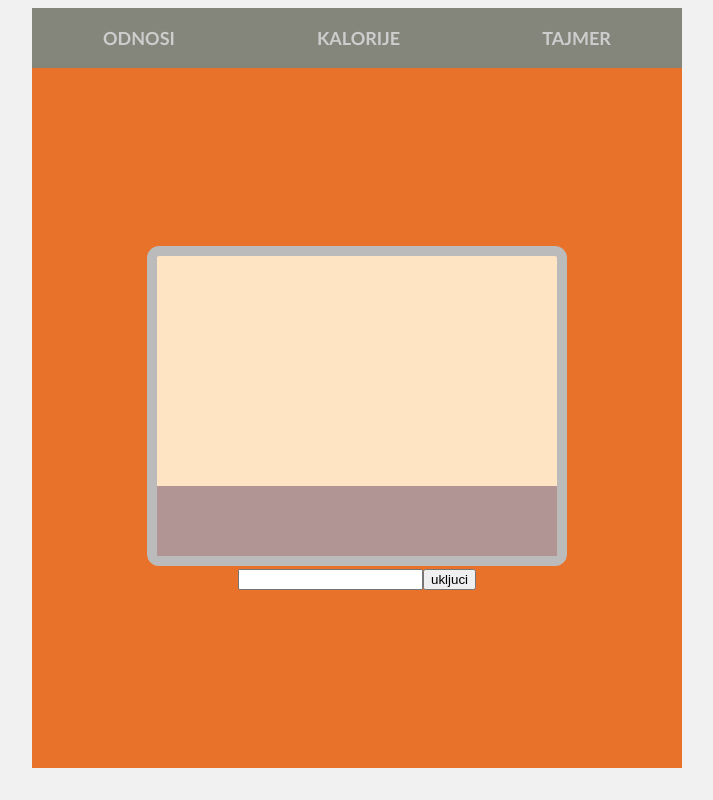
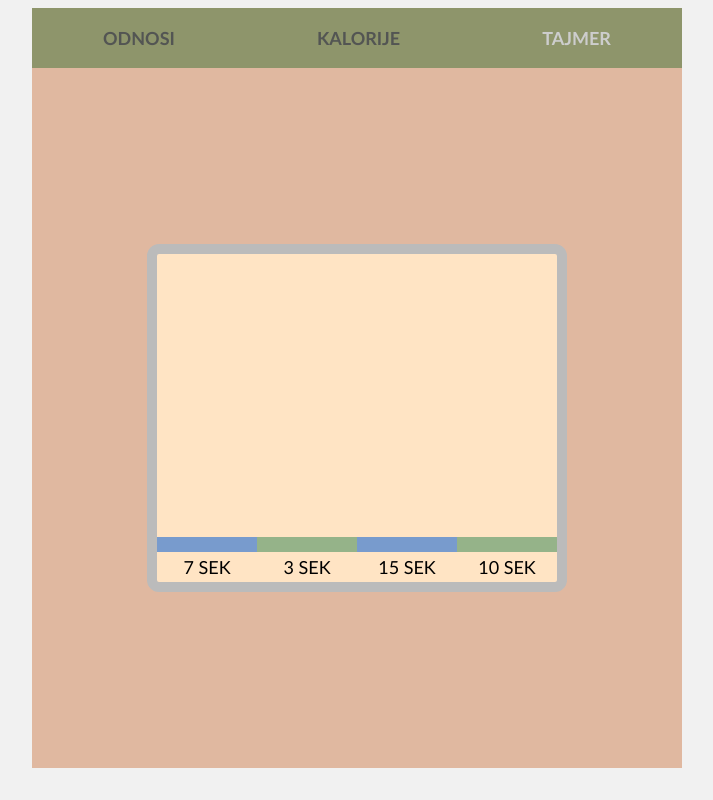
Before and after one commit to portal222/Calories, a React app: page /#/tajmer in a window 1280 px wide. Shown: the top 800 px of the page, without its empty margins (283-996 px from the left). Built offline with nearby package versions, Linux system fonts and the light colour scheme.

Commit message:
tajmer animation

```diff
--- a/package.json
+++ b/package.json
@@ -29,7 +29,7 @@
   "dependencies": {
     "@emotion/react": "^11.11.0",
     "@emotion/styled": "^11.11.0",
-    "framer-motion": "^10.12.4",
+    "framer-motion": "^10.16.4",
     "moment": "^2.29.4",
     "prop-type": "^0.0.1",
     "prop-types": "^15.8.1",
--- a/src/components/Navigation.js
+++ b/src/components/Navigation.js
@@ -13,18 +13,36 @@ export default function Navigation() {
 
 
         <div>
-          <Link to='/' className="linker">
+          <NavLink to='/' className="linker"
+              style={({ isActive }) => {
+                return {
+                color: isActive ? "#cdcdcd" : "rgb(83, 85, 83)",
+                };
+              }}
+          >
             ODNOSI
-          </Link>
+          </NavLink>
         </div>
         <div>
-          <Link to="kalorije" className="linker">
-            KALORIJE</Link>
+          <NavLink to="kalorije" className="linker"
+              style={({ isActive }) => {
+                return {
+                color: isActive ? "#cdcdcd" : "rgb(83, 85, 83)",
+                };
+              }}
+          >
+            KALORIJE</NavLink>
         </div>
         <div>
-          <Link to="tajmer" className="linker">
+          <NavLink to="tajmer" className="linker"
+              style={({ isActive }) => {
+                return {
+                color: isActive ? "#cdcdcd" : "rgb(83, 85, 83)",
+                };
+              }}
+          >
             TAJMER
-          </Link>
+          </NavLink>
         </div>
 
 
--- a/src/components/Tajmer.js
+++ b/src/components/Tajmer.js
@@ -1,17 +1,14 @@
 import React, { useState } from "react";
+import { motion } from "framer-motion"
+
 
 const Tajmer = () => {
 
-    const [inputValue, setInputValue] = useState("");
-    const [dugme, setDugme] = useState("");
+    const [isOpen, setOpen] = useState(false)
+    const [isOpen1, setOpen1] = useState(false)
+    const [isOpen2, setOpen2] = useState(false)
+    const [isOpen3, setOpen3] = useState(false)
 
-    const handleChange = (e) => {
-        setInputValue(e.target.value)
-    }
-
-   const handleBut = () => {
-console.log("radi dugme")
-}
 
 
     return (
@@ -19,30 +16,64 @@ console.log("radi dugme")
             <div className="container">
 
                 <div className="colorBox">
-                <div className="box">{inputValue}</div>
-                <div className="box1"></div>
-                <div className="box2" ></div>
-                <div className="box3"></div>
+                    <div>
+                        <motion.div
+                            className="box"
+                            layout
+                            style={{ height: isOpen ? "300px" : "15px" }}
+                            transition={{ duration: 7 }}
+
+                        />
+                        <div onClick={() => setOpen(!isOpen)}
+                            className="boxBat"
+                        >7 SEK</div>
 
                     </div>
-            <div className="button">
+
                     <div>
-                <input type="text" value={inputValue} onChange={handleChange}/>
-                <input type="button" value="ukljuci" onClick={handleBut}/>
-            </div>
-            {/* <div>
-                <input type="button" value="3 min" id="minut2"/>
+                        <motion.div
+                            className="box1"
+                            layout
+                            style={{ height: isOpen1 ? "300px" : "15px" }}
+                            transition={{ duration: 3 }}
+                        />
+                        <div onClick={() => setOpen1(!isOpen1)}
+                            className="boxBat"
+                        >3 SEK</div>
                     </div>
                     <div>
-                <input type="button" value="4 min" id="minut3"/>
+                        <motion.div
+                            className="box2"
+                            layout
+                            style={{ height: isOpen2 ? "300px" : "15px" }}
+                            transition={{ duration: 15 }}
+                        />
+                        <div onClick={() => setOpen2(!isOpen2)}
+                            className="boxBat"
+                        >15 SEK</div>
+                    </div>
+                    <div>
+                        <motion.div
+                            className="box3"
+                            layout
+                            style={{ height: isOpen3 ? "300px" : "15px" }}
+                            transition={{ duration: 10 }}
+                        />
+                        <div onClick={() => setOpen3(!isOpen3)}
+                            className="boxBat"
+                        >10 SEK</div>
+                    </div>
+
+
+
+
+
+
 
                 </div>
-            <div>
-                <input type="text" value="upisi" id="broj"/>
-            </div> */}
             </div>
 
-        </div>
+
         </>
     )
 
--- a/src/scss/_tajmer.scss
+++ b/src/scss/_tajmer.scss
@@ -6,7 +6,7 @@
     max-width: 650px;
     min-width: 650px;
     height: 700px;
-    background-color: rgb(232, 114, 41);
+    background-color: rgb(224, 184, 160);
     text-align: center;
     align-items: center;
     justify-content: center;
@@ -17,29 +17,51 @@
         justify-content: baseline;
         align-items: end;
         width: 400px;
-        height: 300px;
+        height: 328px;
         background-color: bisque;
         border: 10px solid #bbb;
         border-radius: 12px;
 
         .box,
+        .box2 {
+            width: 100px;
+            background-color: #789bcd;
+        }
+
         .box1,
-        .box2,
         .box3 {
             width: 100px;
-            height: 70px;
-            background-color: #b19494;
+            background-color: #95b389;
+        }
+
+        .boxBat {
+            padding: 4px;
+            cursor: pointer;
+
+            &:hover {
+                background-color: rgb(156, 212, 194);
+            }
 
         }
     }
 }
+
 @media screen and (max-width: 500px) {
-    .container  {
-        max-width: 360px;
-        min-width: 360px;
+    .container {
+        max-width: 358px;
+        min-width: 358px;
+
         .colorBox {
-            max-width: 335px;
-            min-width: 335px;
+            max-width: 320px;
+            min-width: 320px;
+            height: 325px;
+
+            .box,
+            .box1,
+            .box2,
+            .box3 {
+                width: 80px;
+            }
         }
     }
 }
--- a/src/scss/main.scss
+++ b/src/scss/main.scss
@@ -29,7 +29,7 @@ body {
 
 
 .navContainer {
-    background-color: #84867b;
+    background-color: #8e956b;
     display: flex;
     flex-direction: row;
     margin: auto;
```
Also changed, not shown: 1 other file (tests, documents, lock files or other folders). Lines whose indentation alone changed are shown as unchanged.
